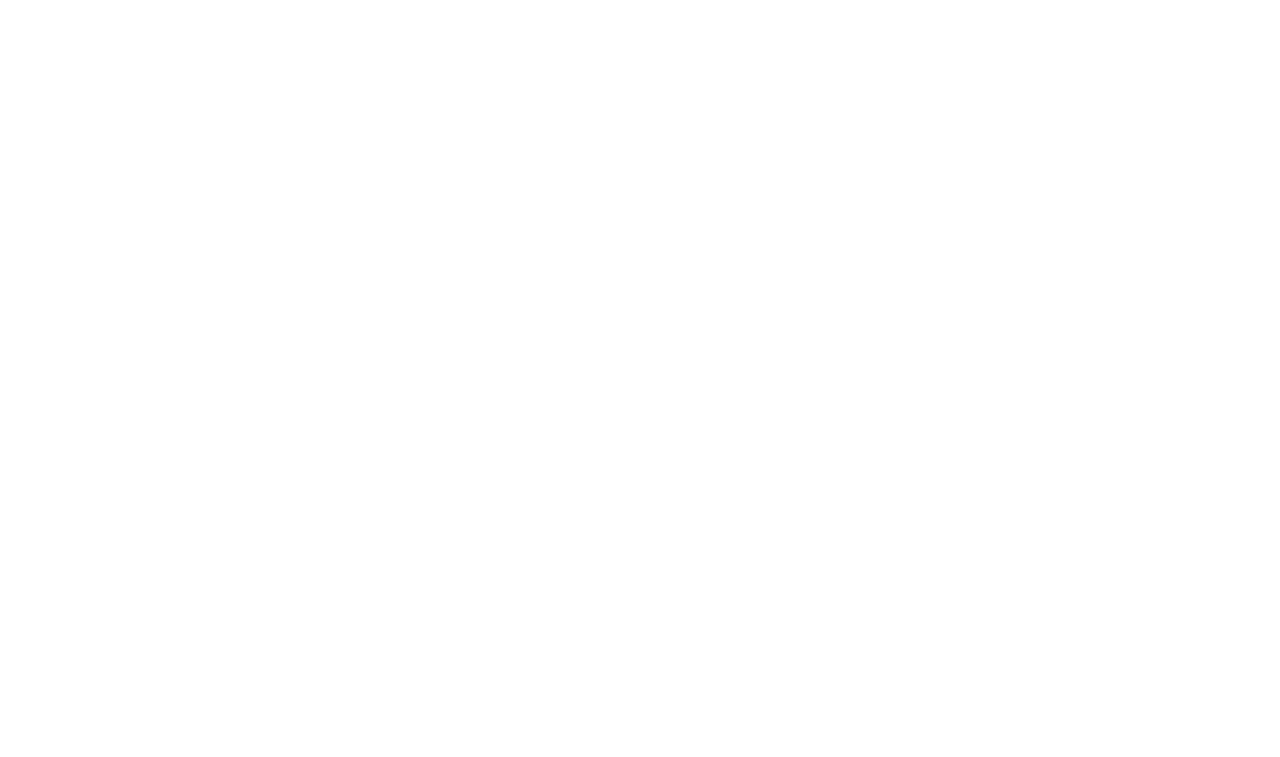
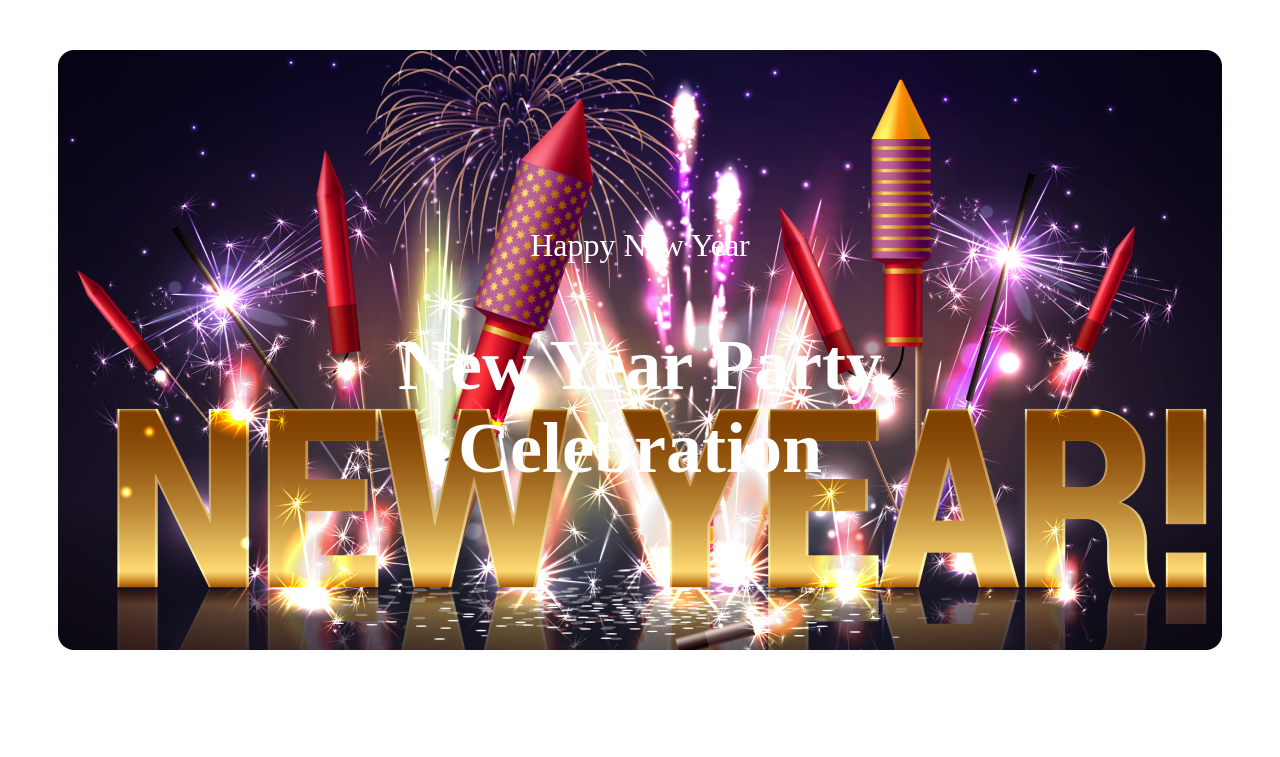
Before and after one commit to jannatuljyoti/New-year-party, a plain HTML site: page index.html in a window 1280 px wide. Shown: the top 757 px of the page. Drawn offline with Linux system fonts and the light colour scheme; the site is published under a folder, as on GitHub Pages, so addresses that start at the root find nothing.

Commit message:
added banner

```diff
--- a/styles/style.css
+++ b/styles/style.css
@@ -4,7 +4,7 @@
 
 
     background: linear-gradient(180.00deg, rgb(7, 2, 17),rgba(7, 2, 17, 0) 100%);
-    background-image:url(/images/Banner\ Image.png);
+    background-image:url(../images/Banner\ Image.png);
     border-radius: 16px;
     background-repeat: no-repeat;
     background-position: center;
```
